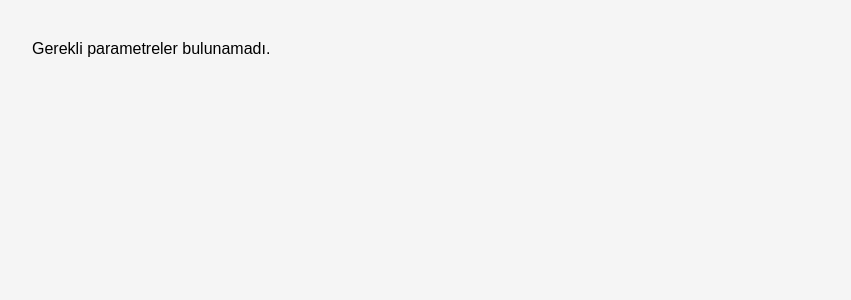
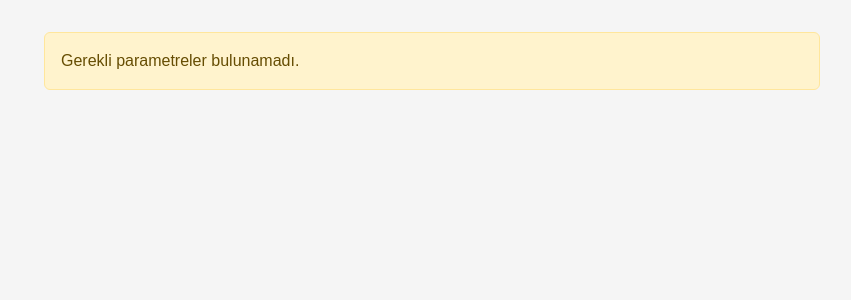
Before and after one commit to hakanicellioglu/gst, a PHP site: page /log-list.php in a window 1280 px wide. Shown: the top 300 px of the page, without its empty margins (208-1059 px from the left). Run offline with PHP 8.4, Linux system fonts and the light colour scheme.

Commit message:
Use bootstrap alerts for log-list messages

```diff
--- a/log-list.php
+++ b/log-list.php
@@ -26,6 +26,7 @@ if ($table && $recordId) {
 <head>
     <meta charset="UTF-8">
     <title>Log Kayıtları</title>
+    <link href="https://cdn.jsdelivr.net/npm/bootstrap@5.3.0/dist/css/bootstrap.min.css" rel="stylesheet">
     <style>
         body { font-family: Arial, sans-serif; background:#f5f5f5; padding:1rem; }
         .container { max-width: 800px; margin:auto; }
@@ -45,9 +46,9 @@ if ($table && $recordId) {
 <body>
 <div class="container">
 <?php if (!$table || !$recordId): ?>
-    <p>Gerekli parametreler bulunamadı.</p>
+    <div class="alert alert-warning mt-3">Gerekli parametreler bulunamadı.</div>
 <?php elseif (!$logs): ?>
-    <p>Kayıt bulunamadı.</p>
+    <div class="alert alert-warning mt-3">Kayıt bulunamadı.</div>
 <?php else: ?>
     <?php foreach ($logs as $log): ?>
         <?php
@@ -94,5 +95,6 @@ function toggle(id){
     e.style.display = (e.style.display==='block')? 'none' : 'block';
 }
 </script>
+<script src="https://cdn.jsdelivr.net/npm/bootstrap@5.3.0/dist/js/bootstrap.bundle.min.js"></script>
 </body>
 </html>
```
